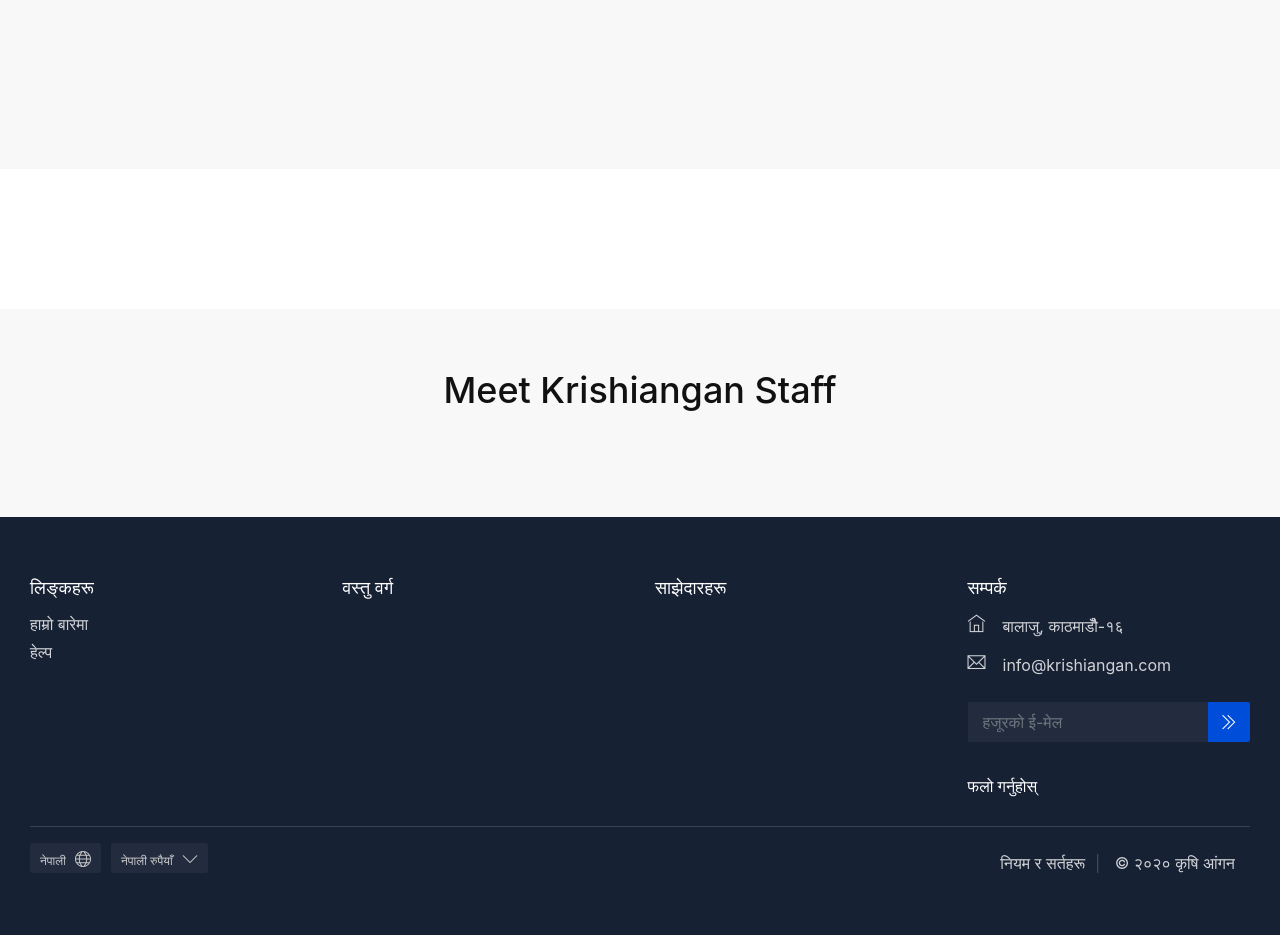
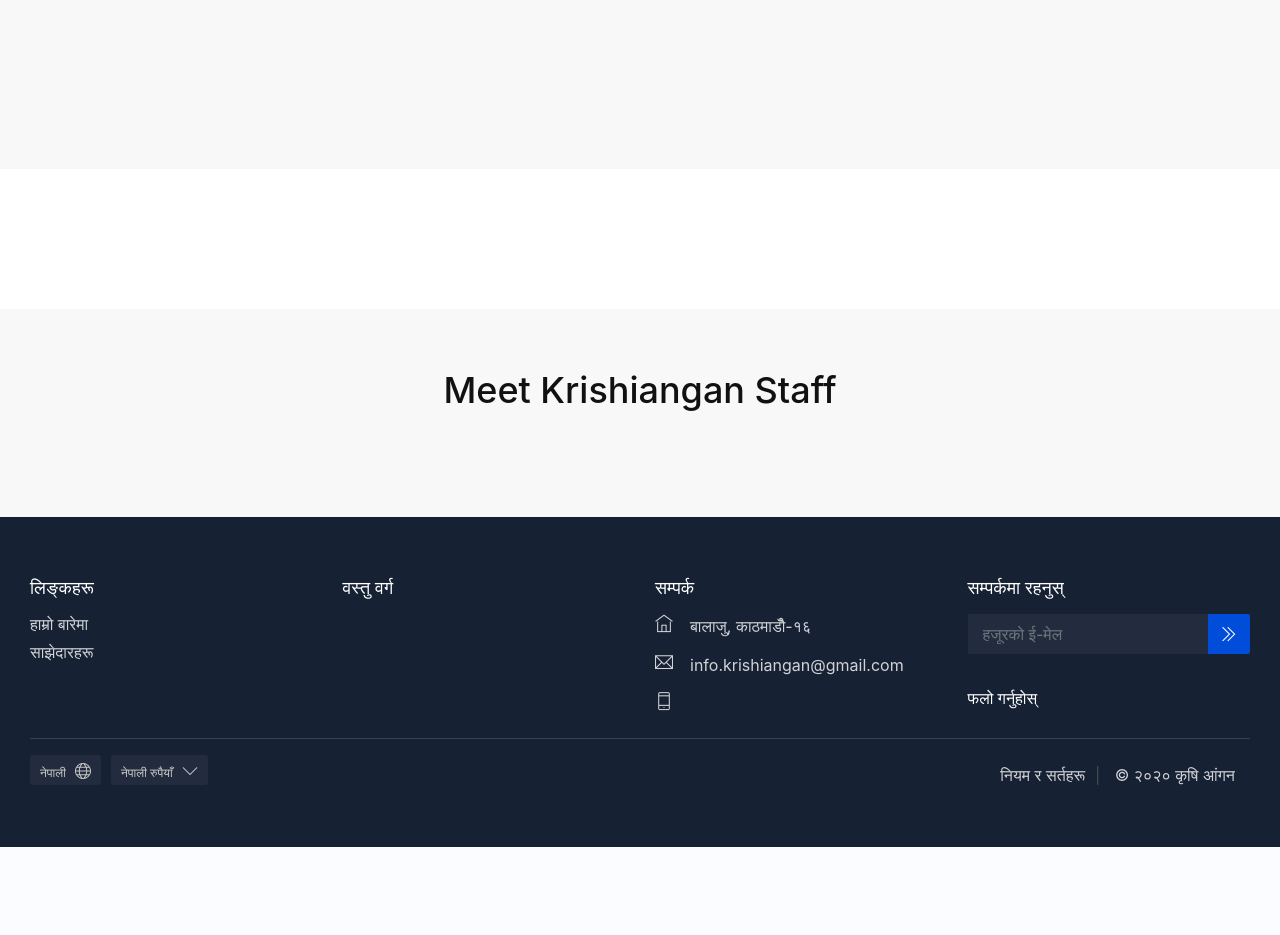
Before and after one commit to poudyalanil/krishiangan, a Django app: page /about/ in a window 1280 px wide. Shown: the part 96-1031 px from the top of the page. After the commit the page ends 943 px from the top, so only its background shows below. Run offline with Django 3.2, Linux system fonts and the light colour scheme; data that the repository does not hold is empty; some libraries are stand-ins or nearby versions.

Commit message:
partner page created

```diff
--- a/core/context_processors.py
+++ b/core/context_processors.py
@@ -6,7 +6,6 @@ from django.forms.models import inlineformset_factory
 
 def custom_processor(request):
     category = categories.objects.all()
-    partners = Partner.objects.filter(is_active=True).order_by('display_order')
     powered_by = PoweredBy.objects.filter(is_active=True).order_by('display_order').first()
     social_media= SocialMedia.objects.filter(is_active=True).order_by('display_order')
     if request.user.is_authenticated:
@@ -20,13 +19,11 @@ def custom_processor(request):
                 "noodle_form": user_form,
                 "userformset": userformset,
                 'categories': category,
-                'partners': partners,
                 'powered_by': powered_by,
                 'social_media': social_media,
                 }
     else:
         return {'categories': category,
-                'partners': partners,
                 'powered_by': powered_by,
                 'social_media': social_media,
                 }
--- a/core/urls.py
+++ b/core/urls.py
@@ -26,6 +26,7 @@ urlpatterns = [
 
     path('place-item-bid/<int:pk>/', place_item_bid, name='place-item-bid'),
     path('about/', about, name='about'),
+    path('partners/', partners, name='partners'),
     path('terms/', terms, name='terms'),
 
 
--- a/core/views.py
+++ b/core/views.py
@@ -159,6 +159,12 @@ def about(request):
                                 'about_sections':about_sections,
                                 'bottom_sections':bottom_sections,
                                 'staffs':staffs})
+def partners(request):
+
+    partners = Partner.objects.filter(is_active=True).order_by('display_order')
+
+
+    return render(request, "main/partners.html", {'partners':partners})
 
 
 def terms(request):
--- a/templates/main/base.html
+++ b/templates/main/base.html
@@ -320,7 +320,8 @@
                             <div class="collapse dont-collapse-sm links" id="collapse_1">
                                 <ul>
                                     <li><a href=" {% url 'core:about' %} ">हाम्रो बारेमा</a></li>
-                                    <li><a href="#">हेल्प</a></li>
+                                    {% comment %} <li><a href="#">हेल्प</a></li> {% endcomment %}
+                                    <li><a href=" {% url 'core:partners' %} ">साझेदारहरू</a></li>
                                 </ul>
                             </div>
                         </div>
@@ -336,29 +337,17 @@
                             </div>
                         </div>
                         <div class="col-lg-3 col-md-6 footer_title">
-                            <h3 data-target="#collapse_3">साझेदारहरू</h3>
-                            <div class="collapse dont-collapse-sm links" id="collapse_3">
+                            <h3 data-target="#collapse_3">सम्पर्क</h3>
+                            <div class="collapse dont-collapse-sm contacts" id="collapse_4">
                                 <ul>
-                                    {% for partner in partners%}
-                                    <li>
-                                        <img src="{{partner.logo_url}}" class="rounded" height:"25" width="25">
-                                        <a class="pl-2" target="_blank" title="{{partner.name_lc|default:partner.name_en}}" href="{{partner.url}}">{{partner.name_lc|default:partner.name_en|slice:25}}{% if partner.name_lc|default:partner.name_en|length > 25 %}...{% endif %}</a>
-                                    </img>
-                                    </li>
-                                    {% endfor %}
+                                    <li><i class="ti-home"></i> बालाजु, काठमाडौँ-१६</li>
+                                    <li><i class="ti-email"></i><a href="mailto:info.krishiangan@gmail.com?subject=Inquiry">info.krishiangan@gmail.com</a></li>
+                                    <li><i class="ti-mobile"></i><a href="javascript:;"></a></li>
                                 </ul>
                             </div>
                         </div>
                         <div class="col-lg-3 col-md-6 footer_title">
-                            {% comment %} <h3 data-target="#collapse_4">सम्पर्कमा रहनुस्</h3> {% endcomment %}
-                            <h3 data-target="#collapse_4">सम्पर्क </h3>
-                            <div class="collapse dont-collapse-sm contacts" id="collapse_4">
-                                <ul>
-                                    <li><i class="ti-home"></i> बालाजु, काठमाडौँ-१६</li>
-                                    <li><i class="ti-email"></i><a href=" #0 ">info@krishiangan.com</a></li>
-                                </ul>
-                            </div>
-
+                            <h3 data-target="#collapse_4">सम्पर्कमा रहनुस्</h3>
                             <div class="collapse dont-collapse-sm" id="collapse_4">
                                 <div id="newsletter">
                                     <div class="form-group">
```
Also changed, not shown: templates/main/partners.html (added, +25 -0 lines).
